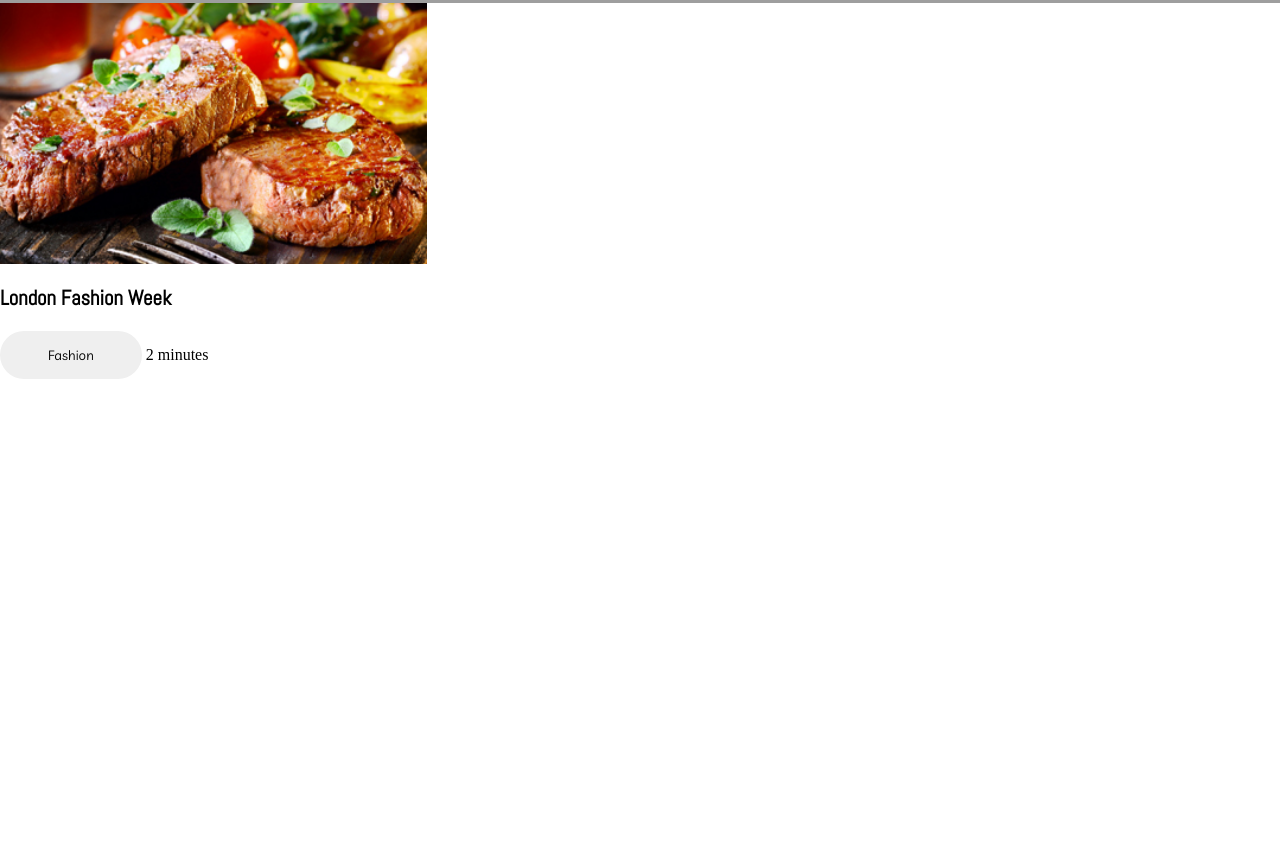
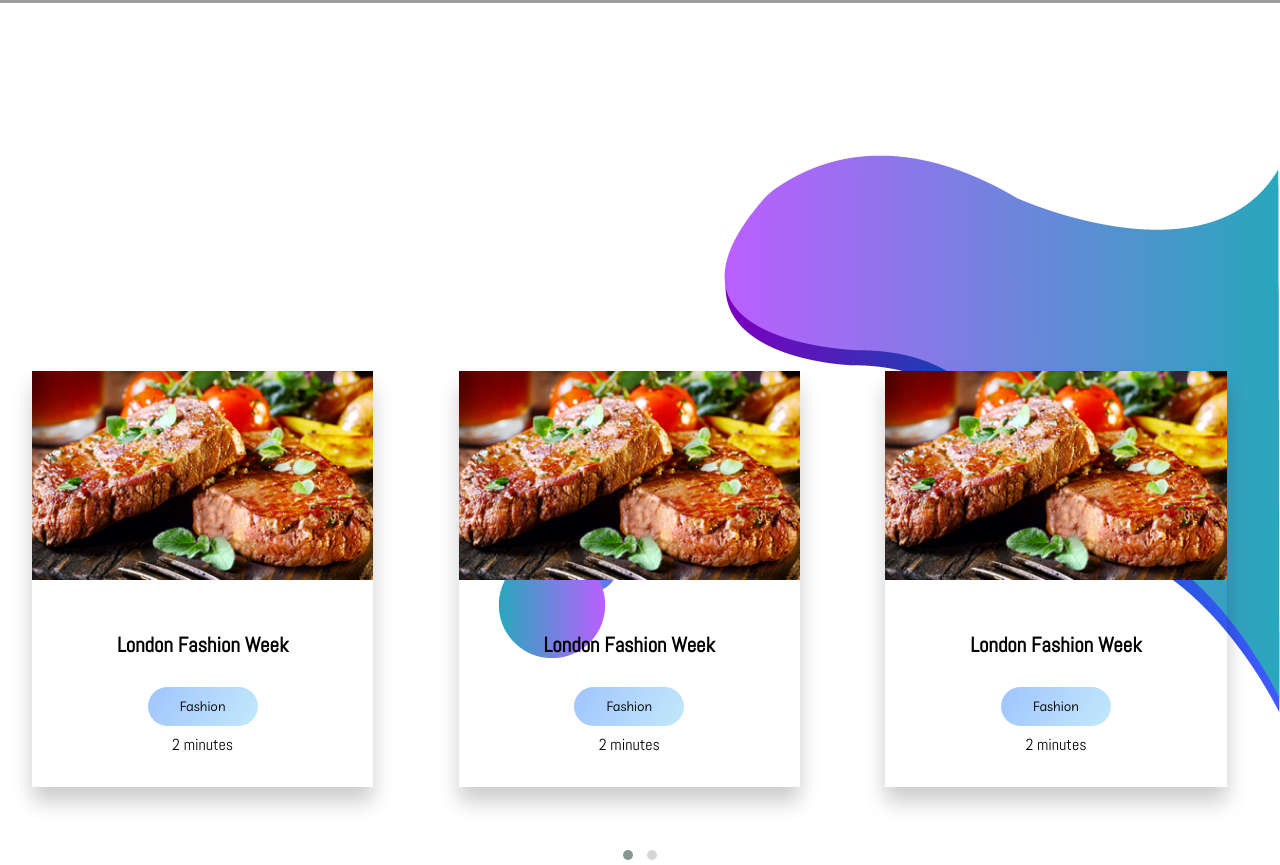
Before and after one commit to coder-mahfuz/Blogger, a plain HTML site: page index.html in a window 1280 px wide. Shown: the part 957-1822 px from the top of the page. Before the commit the page ends 1336 px from the top, so only its background shows below. Drawn offline with Linux system fonts and the light colour scheme; grey boxes are pictures that could not be loaded.

Commit message:
carousel done

```diff
--- a/css/style.css
+++ b/css/style.css
@@ -67,6 +67,9 @@ h3{
   font-size: 1.3rem;
 }
 
+span{
+  font-family: var(--Abel);
+}
 
 /* ----x----- Global Classes ------x----*/
 
@@ -194,10 +197,36 @@ main .blog{
   background: url('../assets/Abract01.png');
   background-repeat: no-repeat;
   background-position: right;
-  height: 100vh;
-  width: 100%;
-  background-size: 65%;
+
 }
+
+main .blog-post{
+  padding-top: 20rem;
+}
+
+main .blog-post .blog-content{
+  display: flex;
+  flex-direction: column;
+  text-align: center;
+  width: 80%;
+  margin: 3rem 2rem;
+  box-shadow: 0 15px 20px rgba(0, 0 ,0 , 0.2);
+}
+
+main .blog-content .blog-title{
+  padding: 2rem 0;
+}
+
+main .blog-content .btn-blog{
+  padding: .7rem 2rem;
+  background: var(--sky);
+  margin: 0.5rem;
+}
+
+main .blog-content span{
+  display: block;
+}
+
 /*Blog Carousel*/
 
 
--- a/index.html
+++ b/index.html
@@ -73,7 +73,7 @@
     <button class="btn">Explore</button>
   </div>
 </section>
-</main>
+
 
 <!-- ----Site Title---- -->
 
@@ -83,6 +83,34 @@
   <div class="blog">
     <div class="container">
       <div class="owl-carousel owl-theme blog-post">
+        <div class="blog-content">
+          <img src="/assets/Blog-post/post-1.jpg" alt="post-1" srcset="">
+          <div class="blog-title"><h3>London Fashion Week</h3>
+          <button class="btn btn-blog">Fashion</button>
+          <span>2 minutes</span>
+          </div>
+        </div>
+        <div class="blog-content">
+          <img src="/assets/Blog-post/post-1.jpg" alt="post-1" srcset="">
+          <div class="blog-title"><h3>London Fashion Week</h3>
+          <button class="btn btn-blog">Fashion</button>
+          <span>2 minutes</span>
+          </div>
+        </div>
+        <div class="blog-content">
+          <img src="/assets/Blog-post/post-1.jpg" alt="post-1" srcset="">
+          <div class="blog-title"><h3>London Fashion Week</h3>
+          <button class="btn btn-blog">Fashion</button>
+          <span>2 minutes</span>
+          </div>
+        </div>
+        <div class="blog-content">
+          <img src="/assets/Blog-post/post-1.jpg" alt="post-1" srcset="">
+          <div class="blog-title"><h3>London Fashion Week</h3>
+          <button class="btn btn-blog">Fashion</button>
+          <span>2 minutes</span>
+          </div>
+        </div>
         <div class="blog-content">
           <img src="/assets/Blog-post/post-1.jpg" alt="post-1" srcset="">
           <div class="blog-title"><h3>London Fashion Week</h3>
@@ -105,7 +133,7 @@
 
 
 <!-- ----Main section---- -->
-
+</main>
 
 
 
```
